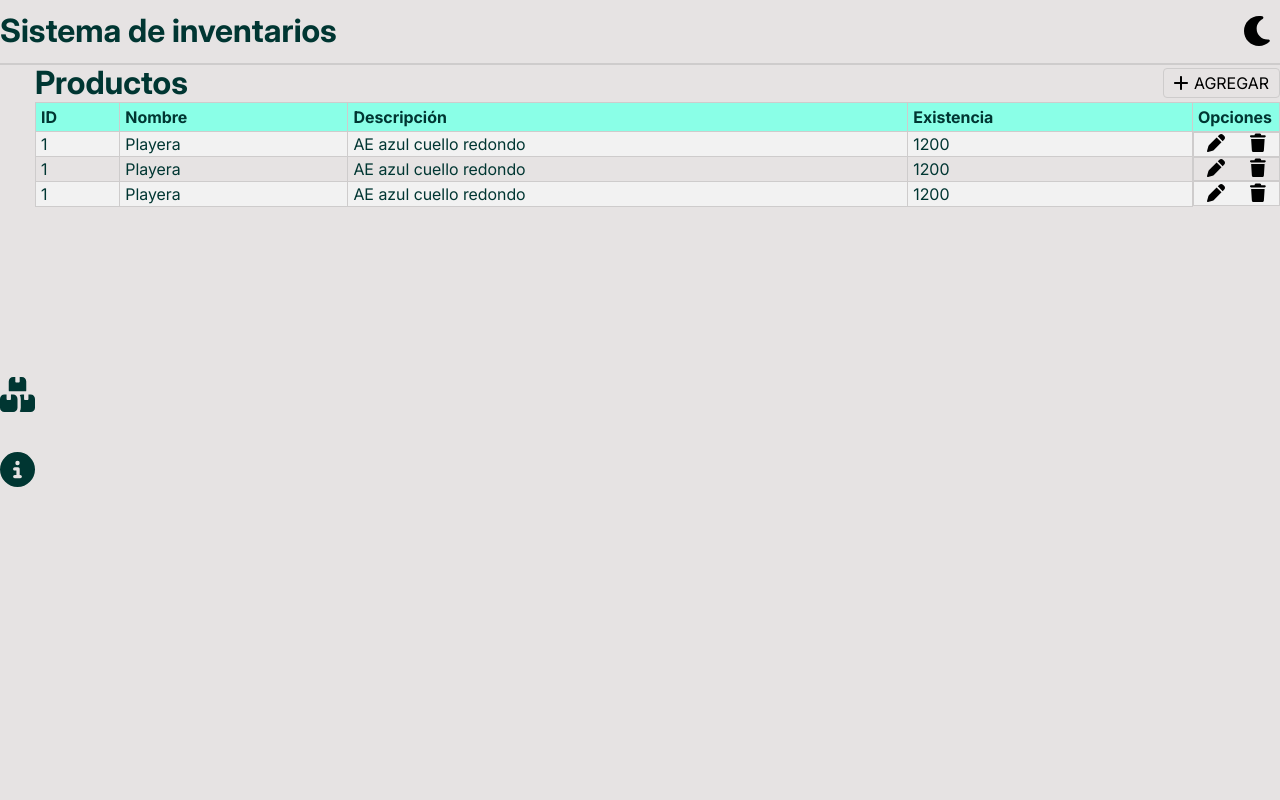
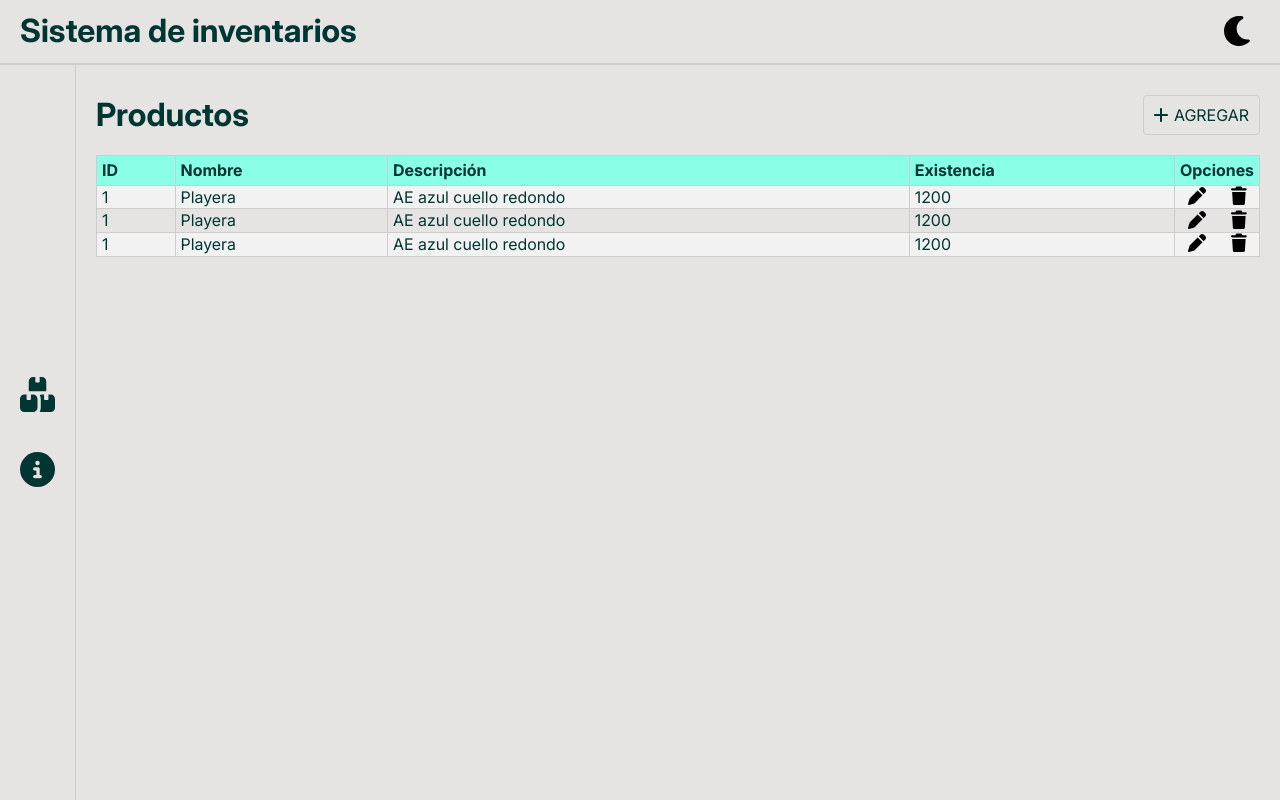
Before and after one commit to Aldordzvn/sistemaInventarios_front, an Angular app: page / in a window 1280 px wide. Built offline with nearby package versions, Linux system fonts and the light colour scheme.

Commit message:
Se añaden margenes y correcciones

```diff
--- a/src/app/app.component.scss
+++ b/src/app/app.component.scss
@@ -2,6 +2,7 @@ main{
     display: flex;
     flex-direction: column;
     height: 100dvh;
+
 }
 
 .container__elements{
--- a/src/app/aside-menu/aside-menu.component.scss
+++ b/src/app/aside-menu/aside-menu.component.scss
@@ -3,6 +3,8 @@ main{
     display: flex;
     align-items: center;
     justify-content: center;
+    border-right: 1px solid var(--greyBorder);
+    padding: 0 2rem;
 }
 
 .container__elements{
--- a/src/app/header/header.component.scss
+++ b/src/app/header/header.component.scss
@@ -10,10 +10,10 @@ h1 {
 }
 
 .container {
-    width: 100%;
     display: flex;
     align-items: center;
     justify-content: space-between;
+    padding: 0 2rem;
 }
 
 .btn {
--- a/src/app/products/products.component.html
+++ b/src/app/products/products.component.html
@@ -19,8 +19,10 @@
                     <td class="desc">AE azul cuello redondo</td>
                     <td class="exis">1200</td>
                     <td class="opc">
-                        <button class="editBtn"> <fa-icon class="icon edit" [icon]="editIcon"></fa-icon> </button>
-                        <button class="deleteBtn"> <fa-icon class="icon delete" [icon]="deleteIcon"></fa-icon> </button>
+                        <div class="btns__container">
+                            <button class="editBtn"> <fa-icon class="icon edit" [icon]="editIcon"></fa-icon> </button>
+                            <button class="deleteBtn"> <fa-icon class="icon delete" [icon]="deleteIcon"></fa-icon></button>
+                        </div>
                     </td>
                 </tr>
                 <tr class="rowData">
@@ -29,8 +31,10 @@
                     <td class="desc">AE azul cuello redondo</td>
                     <td class="exis">1200</td>
                     <td class="opc">
-                        <button class="editBtn"> <fa-icon class="icon edit" [icon]="editIcon"></fa-icon> </button>
-                        <button class="deleteBtn"> <fa-icon class="icon delete" [icon]="deleteIcon"></fa-icon> </button>
+                        <div class="btns__container">
+                            <button class="editBtn"> <fa-icon class="icon edit" [icon]="editIcon"></fa-icon> </button>
+                            <button class="deleteBtn"> <fa-icon class="icon delete" [icon]="deleteIcon"></fa-icon></button>
+                        </div>
                     </td>
                 </tr>
                 <tr class="rowData">
@@ -39,8 +43,10 @@
                     <td class="desc">AE azul cuello redondo</td>
                     <td class="exis">1200</td>
                     <td class="opc">
-                        <button class="editBtn"> <fa-icon class="icon edit" [icon]="editIcon"></fa-icon> </button>
-                        <button class="deleteBtn"> <fa-icon class="icon delete" [icon]="deleteIcon"></fa-icon> </button>
+                        <div class="btns__container">
+                            <button class="editBtn"> <fa-icon class="icon edit" [icon]="editIcon"></fa-icon> </button>
+                            <button class="deleteBtn"> <fa-icon class="icon delete" [icon]="deleteIcon"></fa-icon></button>
+                        </div>
                     </td>
                 </tr>
             </table>
--- a/src/app/products/products.component.scss
+++ b/src/app/products/products.component.scss
@@ -1,17 +1,22 @@
+main{
+    padding: 3rem 2rem;
+}
+
 .title__container {
     display: flex;
     justify-content: space-between;
     align-items: center;
-
+    margin-bottom: 2rem;
     & button {
         border: 1px solid var(--greyBorder);
         background-color: transparent;
         border-radius: 4px;
-        padding: 0.5rem 1rem;
+        padding: 1rem;
         display: flex;
         justify-content: space-between;
         gap: 0.6rem;
         text-transform: uppercase;
+        color: var(--textColor)
     }
 }
 
@@ -19,43 +24,52 @@ h1 {
     margin: 0;
 }
 
-button{
+button {
     cursor: pointer;
 }
 
-table{
+table {
     width: 100%;
     border-collapse: collapse;
 }
 
-th{
+th {
     padding: 0.5rem;
     text-align: left;
     background-color: var(--primary)
 }
 
-td, th{
+td,
+th {
     border: 1px solid var(--greyBorder);
     padding-left: 5px;
 }
 
-tr:nth-child(even){background-color: #f2f2f2;}
+tr:nth-child(even) {
+    background-color: #f2f2f2;
+}
 
-tr:hover {background-color: #ddd;}
+tr:hover {
+    background-color: #ddd;
+}
 
-.opc{
+.opc {
     padding: 0;
+    text-align: center;
+}
+
+.btns__container {
     display: flex;
     justify-content: space-around;
     align-items: center;
-    & button{
+    & button {
         border: none;
         background-color: transparent;
         font-size: 1.8rem;
     }
 }
 
-.opcTh{
+.opcTh {
     white-space: nowrap;
     width: 7%;
     text-align: left;
```
Also changed, not shown: src/app/style/_mixins.scss (added, +24 -0 lines).
